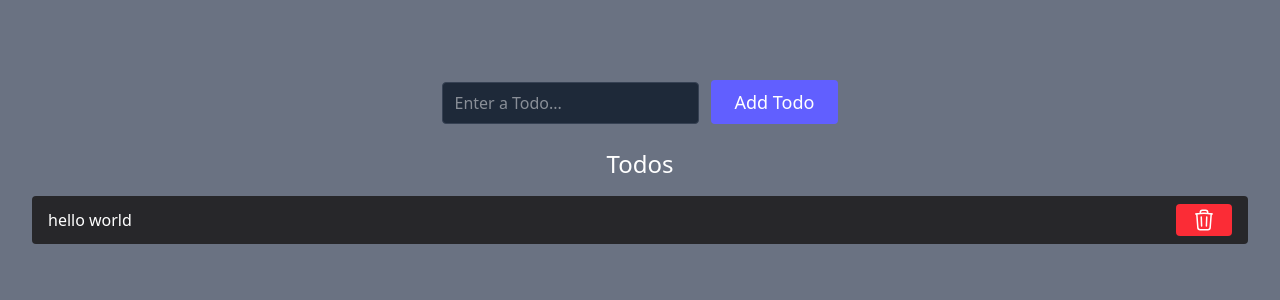
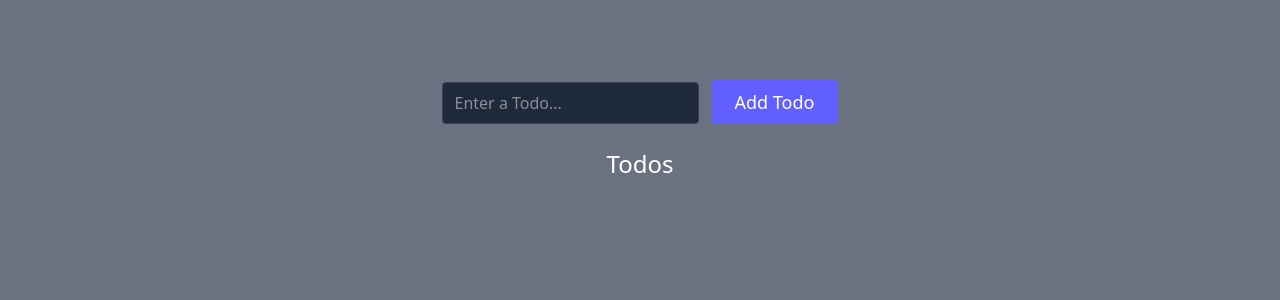
Before and after one commit to zubdotexe/react-tuto, a React (Vite) app in the folder reduxToolkitTodo/: page / in a window 1280 px wide. Shown: the top 300 px of the page. Built offline with nearby package versions, Linux system fonts and the light colour scheme.

Commit message:
removed default todo task

```diff
--- a/reduxToolkitTodo/src/features/todo/todoSlice.js
+++ b/reduxToolkitTodo/src/features/todo/todoSlice.js
@@ -1,10 +1,12 @@
 import {createSlice, nanoid} from '@reduxjs/toolkit';
 
 const initialState = {
-    todos: [{
-        id: 1,
-        text: "hello world",
-    }]
+    todos: [
+    //     {
+    //     id: 1,
+    //     text: "hello world",
+    // }
+    ]
 }
 
 export const todoSlice = createSlice({
@@ -22,8 +24,11 @@ export const todoSlice = createSlice({
             state.todos = state.todos.filter((todo) => todo.id !== action.payload);
         },
         editTodo: (state, action) => {
-            const todo = state.todos.find(todo => todo.id === action.payload);
-            if (todo) todo.text = action.payload;
+            const {id, text} = action.payload;
+            // console.log(id, text);
+
+            const todo = state.todos.find(todo => todo.id === id);
+            if (todo) todo.text = text;
         }
     }
 })
```
